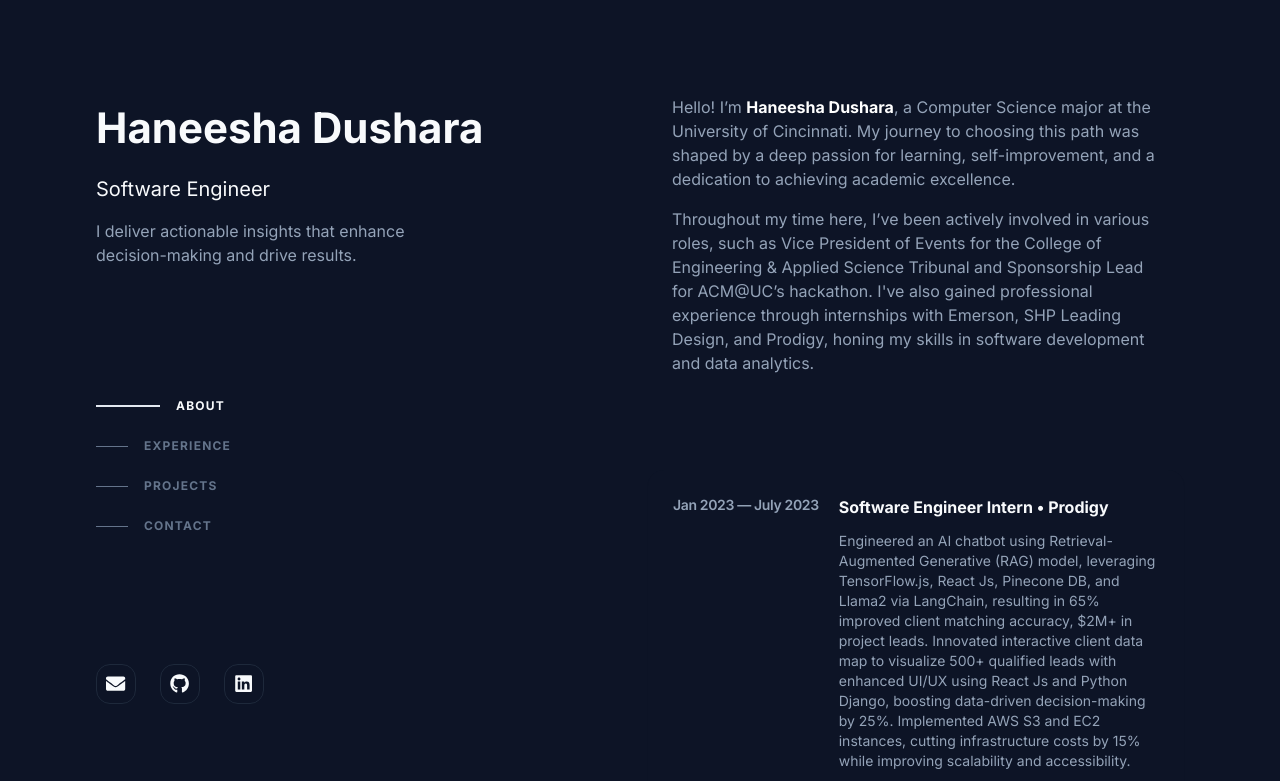
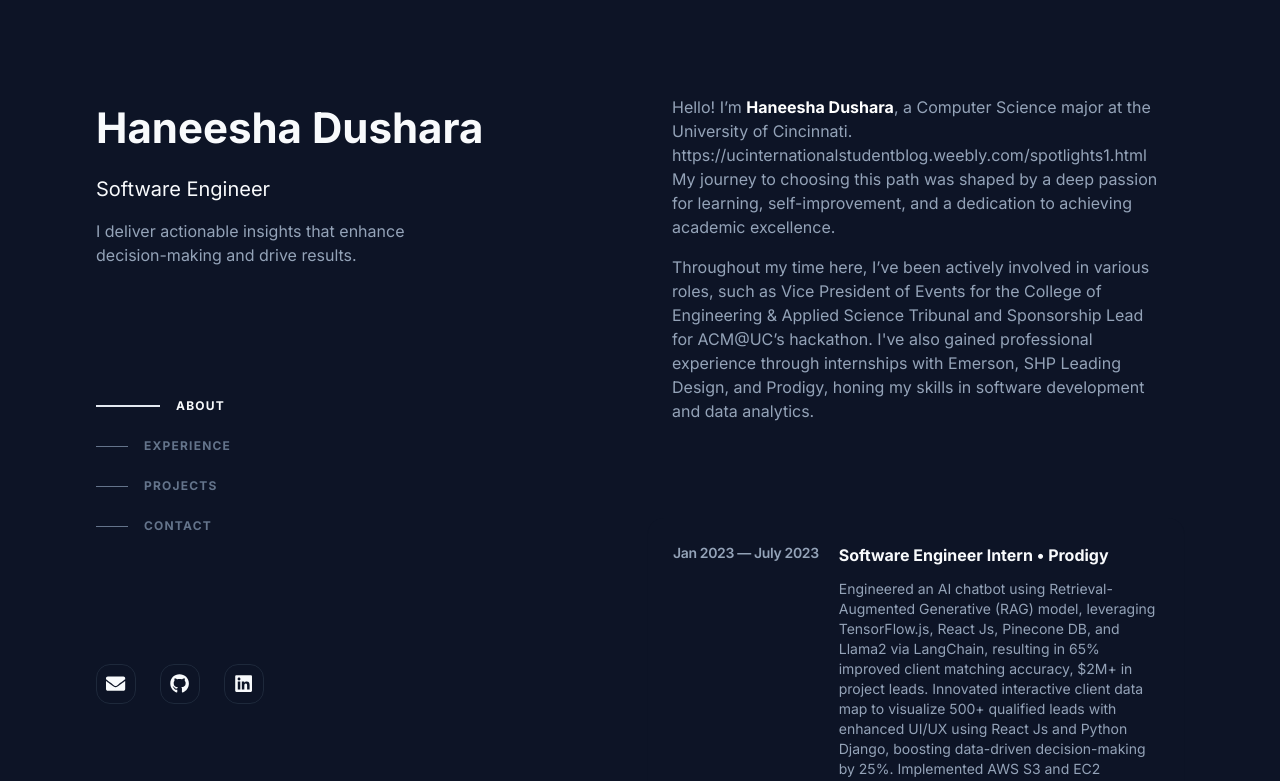
Before and after one commit to haneesha2018/eportfolio, a Next.js app: page / in a window 1280 px wide. Shown: the top 781 px of the page. Built offline with nearby package versions, Linux system fonts and the light colour scheme.

Commit message:
Update About section to include personal website link

```diff
--- a/components/About.tsx
+++ b/components/About.tsx
@@ -18,6 +18,7 @@ export default function About() {
       <div className="flex flex-col gap-4">
         <p className="text-start text-muted-foreground lg:px-6">
           Hello! I’m <BoldT>Haneesha Dushara</BoldT>, a Computer Science major at the University of Cincinnati.
+          https://ucinternationalstudentblog.weebly.com/spotlights1.html
           My journey to choosing this path was shaped by a deep passion for learning, self-improvement, and a dedication to achieving academic excellence.
         </p>
         <p className="text-start text-muted-foreground lg:px-6">
```
